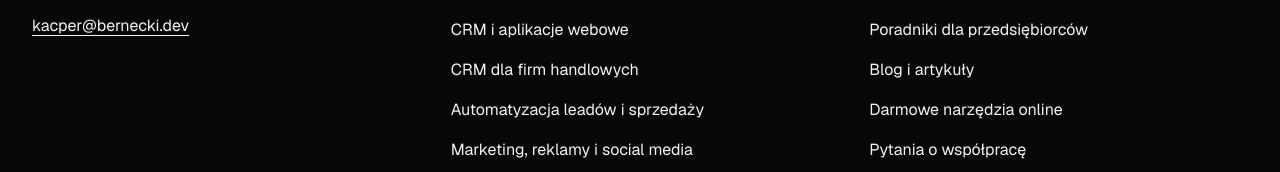
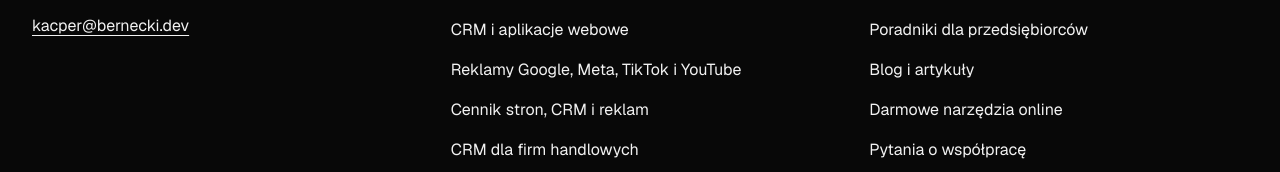
Before and after one commit to ft4k696bk6-prog/kacper-portfolio, a Next.js app: page / in a window 1280 px wide. Shown: the part 7330-7502 px from the top of the page. Built offline with nearby package versions, Linux system fonts and the light colour scheme; no server answers.

Commit message:
feat(seo): powiaz artykuly z ofertami cennikiem i reklama

```diff
--- a/src/components/SiteFooter.tsx
+++ b/src/components/SiteFooter.tsx
@@ -22,6 +22,8 @@ export function SiteFooter() {
         <Link className="block" href={english?"/en/business":"/rozwoj-biznesu"}>{english?"Business development and sourcing":"Rozwój biznesu i sourcing"}</Link>
         <Link className="block" href={english?"/en/services/websites":"/tworzenie-stron-internetowych"}>{english?"Website development":"Tworzenie stron internetowych"}</Link>
         <Link className="block" href={english?"/en/services/crm":"/crm-i-aplikacje-webowe"}>{english?"CRM and web applications":"CRM i aplikacje webowe"}</Link>
+        {!english && <Link className="block" href="/reklamy-online">Reklamy Google, Meta, TikTok i YouTube</Link>}
+        {!english && <Link className="block" href="/cennik">Cennik stron, CRM i reklam</Link>}
         {!english && <Link className="block" href="/crm-dla-firm-handlowych">CRM dla firm handlowych</Link>}
         {!english && <Link className="block" href="/automatyzacja-leadow-i-sprzedazy">Automatyzacja leadów i sprzedaży</Link>}
         <Link className="block" href={english?"/en/services/marketing":"/marketing-i-reklamy"}>{english?"Marketing, advertising and social media":"Marketing, reklamy i social media"}</Link>
```
